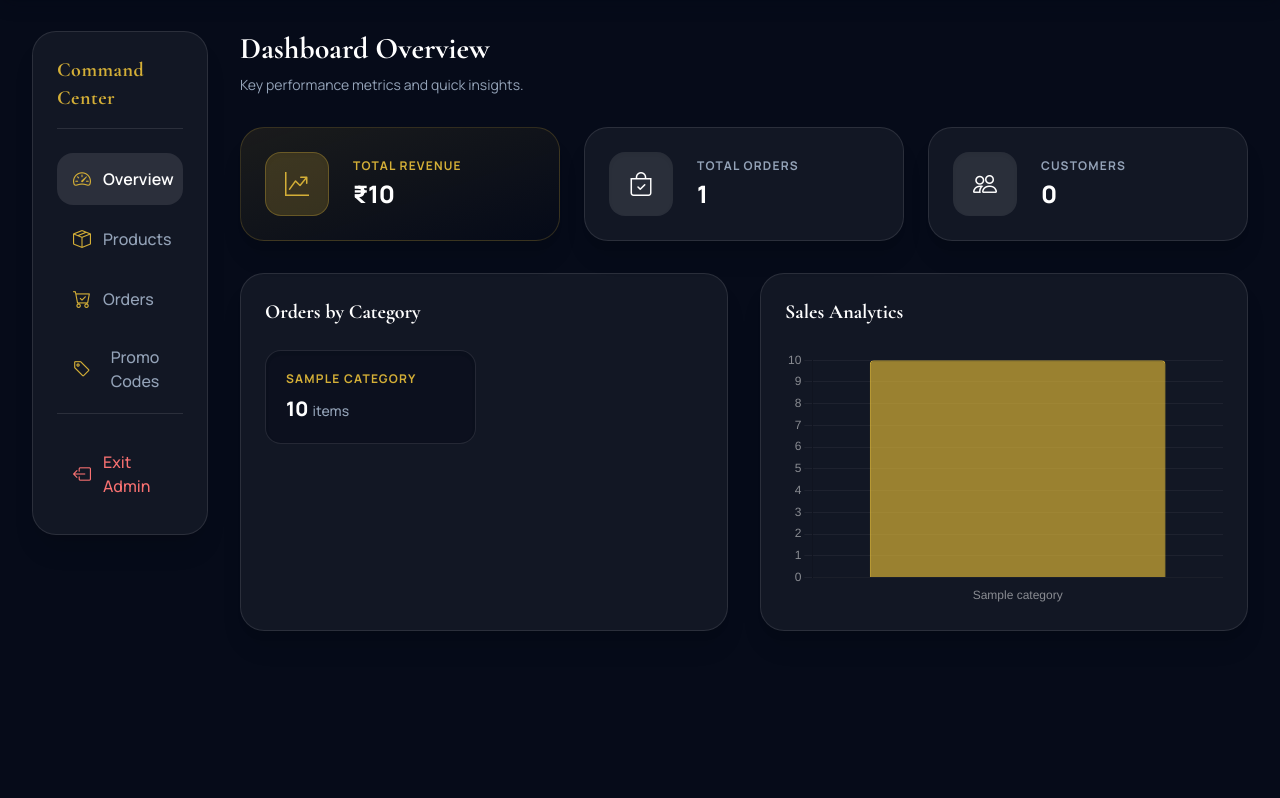
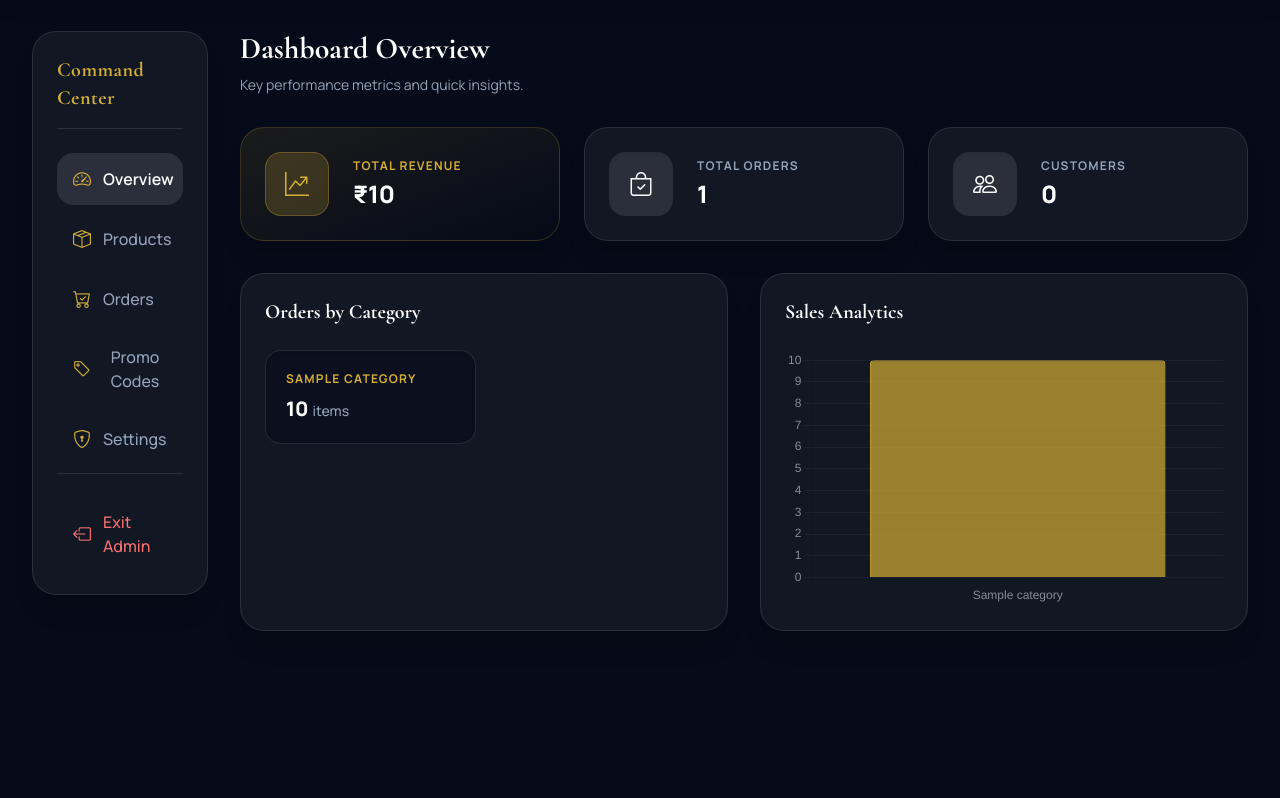
Before and after one commit to AyushBajaj7/Luxon, a Flask app: page /admin/dashboard in a window 1280 px wide. Shown: the part 115-913 px from the top of the page. Run offline with Flask 3, Linux system fonts and the light colour scheme; a user stored in the database is signed in; tables that the repository leaves empty hold one stand-in row (values such as "Sample post"); grey boxes marked "Sample" are stand-in pictures; some libraries are stand-ins or nearby versions.

Commit message:
feat: Add secure in-app password change for admin

```diff
--- a/app/admin.py
+++ b/app/admin.py
@@ -206,3 +206,29 @@ def delete_promo(id):
     db.session.commit()
     flash('Promo code deleted.', 'success')
     return redirect(url_for('admin.dashboard', tab='promos'))
+
+@admin_bp.route('/change_password', methods=['POST'])
+@login_required
+@admin_required
+def change_password():
+    from app import bcrypt
+    current_password = request.form.get('current_password')
+    new_password = request.form.get('new_password')
+    confirm_password = request.form.get('confirm_password')
+
+    if not current_password or not new_password or not confirm_password:
+        flash('All fields are required.', 'danger')
+        return redirect(url_for('admin.dashboard', tab='settings'))
+
+    if new_password != confirm_password:
+        flash('New passwords do not match.', 'danger')
+        return redirect(url_for('admin.dashboard', tab='settings'))
+
+    if not bcrypt.check_password_hash(current_user.password_hash, current_password):
+        flash('Incorrect current password.', 'danger')
+        return redirect(url_for('admin.dashboard', tab='settings'))
+
+    current_user.password_hash = bcrypt.generate_password_hash(new_password).decode('utf-8')
+    db.session.commit()
+    flash('Admin password changed successfully!', 'success')
+    return redirect(url_for('admin.dashboard', tab='settings'))
--- a/app/templates/admin/dashboard.html
+++ b/app/templates/admin/dashboard.html
@@ -22,6 +22,9 @@
                         </button>
                         <button onclick="switchTab('promos')" id="tab-btn-promos" class="w-full flex items-center px-4 py-3 text-slate-400 hover:bg-white/5 hover:text-white font-medium rounded-2xl transition-all duration-300 tab-btn">
                             <i class="bi bi-tag mr-3 text-lg text-gold"></i> Promo Codes
+                        </button>
+                        <button onclick="switchTab('settings')" id="tab-btn-settings" class="w-full flex items-center px-4 py-3 text-slate-400 hover:bg-white/5 hover:text-white font-medium rounded-2xl transition-all duration-300 tab-btn">
+                            <i class="bi bi-shield-lock mr-3 text-lg text-gold"></i> Settings
                         </button>
 
                         <div class="pt-6 mt-6 border-t border-white/10">
@@ -359,6 +362,38 @@
                     </div>
                 </div>
 
+                <!-- SETTINGS TAB -->
+                <div id="tab-settings" class="tab-content hidden">
+                    <div class="flex justify-between items-end mb-6">
+                        <div>
+                            <h4 class="text-3xl font-bold font-serif text-white m-0">Security Settings</h4>
+                            <p class="text-slate-400 mt-2 text-sm">Update your administrator password.</p>
+                        </div>
+                    </div>
+
+                    <div class="bg-white/5 shadow-xl border border-white/10 rounded-3xl p-8 max-w-2xl">
+                        <form action="{{ url_for('admin.change_password') }}" method="POST">
+                            <div class="space-y-6">
+                                <div>
+                                    <label class="block text-[10px] font-bold text-gold uppercase tracking-widest mb-2">Current Password</label>
+                                    <input type="password" name="current_password" required class="w-full bg-navy/50 border border-white/10 rounded-xl px-4 py-3 text-sm text-white focus:outline-none focus:ring-1 focus:ring-gold focus:border-gold transition-all">
+                                </div>
+                                <div>
+                                    <label class="block text-[10px] font-bold text-gold uppercase tracking-widest mb-2">New Password</label>
+                                    <input type="password" name="new_password" required class="w-full bg-navy/50 border border-white/10 rounded-xl px-4 py-3 text-sm text-white focus:outline-none focus:ring-1 focus:ring-gold focus:border-gold transition-all">
+                                </div>
+                                <div>
+                                    <label class="block text-[10px] font-bold text-gold uppercase tracking-widest mb-2">Confirm New Password</label>
+                                    <input type="password" name="confirm_password" required class="w-full bg-navy/50 border border-white/10 rounded-xl px-4 py-3 text-sm text-white focus:outline-none focus:ring-1 focus:ring-gold focus:border-gold transition-all">
+                                </div>
+                                <div class="pt-4 border-t border-white/10">
+                                    <button type="submit" class="bg-gold hover:bg-white text-navy px-8 py-3 rounded-full font-bold uppercase tracking-widest text-xs transition-all shadow-[0_0_15px_rgba(212,175,55,0.3)]">Update Password</button>
+                                </div>
+                            </div>
+                        </form>
+                    </div>
+                </div>
+
             </div>
         </div>
     </div>
```
